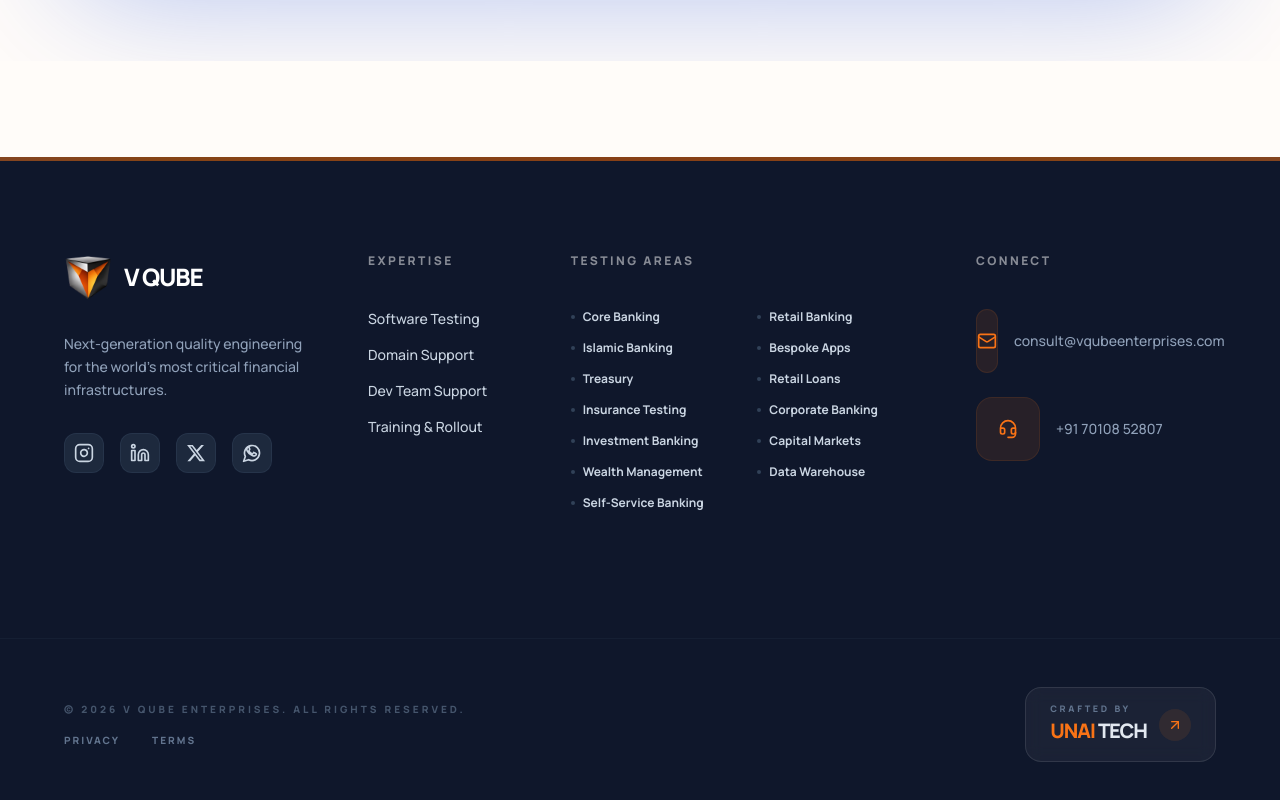
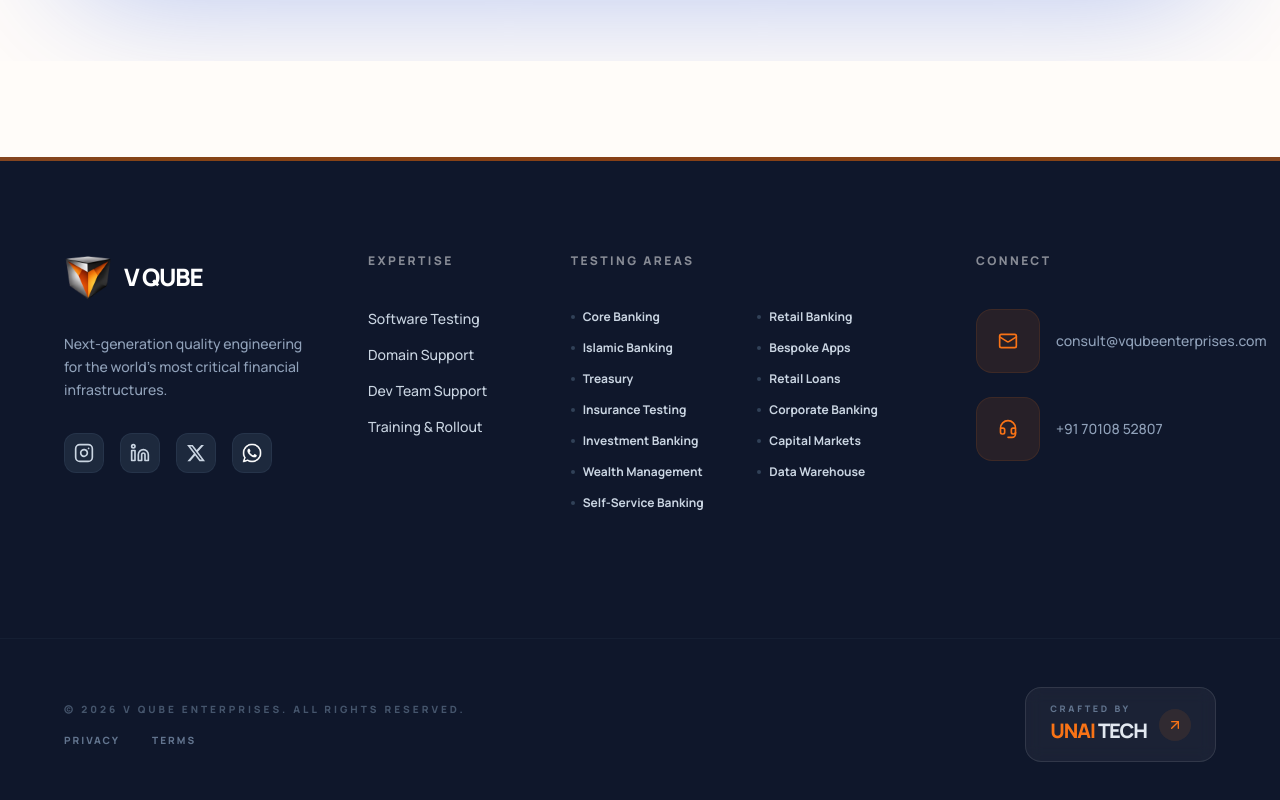
Before and after one commit to NrGjoe846/v-qube, a React (Vite) app: page /testing/self-service-banking in a window 1280 px wide. Shown: the part 4359-5159 px from the top of the page. Built offline with nearby package versions, Linux system fonts and the light colour scheme.

Commit message:
refactor: update footer social links with WhatsApp icon and improve UI/UX across multiple pages

```diff
--- a/src/components/Footer.tsx
+++ b/src/components/Footer.tsx
@@ -21,23 +21,7 @@ const XIcon = ({ size = 20, color = "currentColor", ...props }) => (
   </svg>
 );
 
-const WhatsAppIcon = ({ size = 20, color = "currentColor", strokeWidth = 2, ...props }) => (
-  <svg
-    width={size}
-    height={size}
-    viewBox="0 0 24 24"
-    fill="none"
-    stroke={color}
-    strokeWidth={strokeWidth}
-    strokeLinecap="round"
-    strokeLinejoin="round"
-    xmlns="http://www.w3.org/2000/svg"
-    {...props}
-  >
-    <path d="M7.9 20A9 9 0 1 0 4 16.1L2 22Z" />
-    <path d="M16.5 12.5c-.3-.2-1.7-.8-2-1-.3-.2-.5-.3-.7.2-.2.4-.7 1-.9 1.2-.2.2-.4.2-.7 0-.3-.2-1.2-.4-2.3-1.4-.8-.7-1.4-1.6-1.5-1.9-.2-.3 0-.4.1-.6.1-.2.3-.4.4-.6.1-.2.2-.4.3-.6.1-.2 0-.4 0-.6s-.6-1.5-.8-2c-.2-.5-.4-.4-.5-.4h-.5s-.4 0-.7.3c-.3.3-1 1-1 2.4s1 2.8 1.1 3c.1.2 2 3.1 4.9 4.3.7.3 1.2.5 1.6.6.7.2 1.3.2 1.8.1.5-.1 1.7-.7 1.9-1.3.2-.6.2-1.1.1-1.3-.1-.2-.3-.3-.6-.4Z" />
-  </svg>
-);
+
 
 const testingAreas = [
   { name: "Core Banking", path: "/testing/core-banking" },
@@ -70,10 +54,30 @@ export default function Footer() {
             Next-generation quality engineering for the world's most critical financial infrastructures.
           </p>
           <div className="flex gap-4">
-            <a href="https://instagram.com/vqube" target="_blank" rel="noopener noreferrer" className="w-10 h-10 rounded-xl bg-slate-800 flex items-center justify-center hover:bg-primary hover:text-white transition-all border border-slate-700/50"><Instagram className="w-5 h-5" /></a>
-            <a href="https://linkedin.com/company/vqube" target="_blank" rel="noopener noreferrer" className="w-10 h-10 rounded-xl bg-slate-800 flex items-center justify-center hover:bg-primary hover:text-white transition-all border border-slate-700/50"><Linkedin className="w-5 h-5" /></a>
-            <a href="https://x.com/vqube" target="_blank" rel="noopener noreferrer" className="w-10 h-10 rounded-xl bg-slate-800 flex items-center justify-center hover:bg-primary hover:text-white transition-all border border-slate-700/50"><XIcon size={20} /></a>
-            <a href="https://wa.me/917010852807" target="_blank" rel="noopener noreferrer" className="w-10 h-10 rounded-xl bg-slate-800 flex items-center justify-center hover:bg-primary hover:text-white transition-all border border-slate-700/50"><WhatsAppIcon size={20} /></a>
+            <Link
+              to="/404"
+              className="w-10 h-10 rounded-xl bg-slate-800 flex items-center justify-center hover:bg-primary hover:text-white transition-all border border-slate-700/50"
+            >
+              <Instagram className="w-5 h-5" />
+            </Link>
+            <Link
+              to="/404"
+              className="w-10 h-10 rounded-xl bg-slate-800 flex items-center justify-center hover:bg-primary hover:text-white transition-all border border-slate-700/50"
+            >
+              <Linkedin className="w-5 h-5" />
+            </Link>
+            <Link
+              to="/404"
+              className="w-10 h-10 rounded-xl bg-slate-800 flex items-center justify-center hover:bg-primary hover:text-white transition-all border border-slate-700/50"
+            >
+              <XIcon size={20} />
+            </Link>
+            <Link
+              to="/404"
+              className="w-10 h-10 rounded-xl bg-slate-800 flex items-center justify-center hover:bg-primary hover:text-white transition-all border border-slate-700/50"
+            >
+              <img src="/whatsapp.png" alt="WhatsApp" className="w-5 h-5 object-contain brightness-0 invert" />
+            </Link>
           </div>
         </div>
 
@@ -108,13 +112,13 @@ export default function Footer() {
           <ul className="space-y-6 text-sm font-medium">
             <li className="flex items-center gap-4 group">
               <a href="mailto:consult@vqube.com" className="flex items-center gap-4 w-full">
-                <div className="w-16 h-16 rounded-2xl bg-primary/10 flex items-center justify-center text-primary border border-primary/10 group-hover:bg-primary group-hover:text-white transition-all duration-500"><Mail className="w-5 h-5" /></div>
+                <div className="w-16 h-16 flex-shrink-0 rounded-2xl bg-primary/10 flex items-center justify-center text-primary border border-primary/10 group-hover:bg-primary group-hover:text-white transition-all duration-500"><Mail className="w-5 h-5" /></div>
                 <span className="text-slate-400 group-hover:text-white transition-colors">consult@vqubeenterprises.com</span>
               </a>
             </li>
             <li className="flex items-center gap-4 group">
               <a href="tel:+18008782372" className="flex items-center gap-4 w-full">
-                <div className="w-16 h-16 rounded-2xl bg-primary/10 flex items-center justify-center text-primary border border-primary/10 group-hover:bg-primary group-hover:text-white transition-all duration-500"><Headset className="w-5 h-5" /></div>
+                <div className="w-16 h-16 flex-shrink-0 rounded-2xl bg-primary/10 flex items-center justify-center text-primary border border-primary/10 group-hover:bg-primary group-hover:text-white transition-all duration-500"><Headset className="w-5 h-5" /></div>
                 <span className="text-slate-400 group-hover:text-white transition-colors">+91 70108 52807</span>
               </a>
             </li>
--- a/src/pages/About.tsx
+++ b/src/pages/About.tsx
@@ -257,7 +257,7 @@ export default function About() {
               <h2 className="text-5xl md:text-8xl font-black text-white leading-[1] mb-12 tracking-tight">Secure your digital future with the laboratory of <span className="italic">BFSI testing.</span></h2>
               <div className="flex flex-col sm:flex-row items-center justify-center gap-8">
                 <Link to="/contact" className="bg-white text-primary px-14 py-6 rounded-2xl font-black text-xl hover:scale-105 transition-all shadow-2xl shadow-black/10 inline-block w-full sm:w-auto">Initiate Consultation</Link>
-                <button className="border-2 border-white/30 text-white px-14 py-6 rounded-2xl font-black text-xl hover:bg-white/10 transition-all w-full sm:w-auto">Download Portfolio</button>
+                <button className="border-2 border-white/30 text-white px-14 py-6 rounded-2xl font-black text-xl hover:bg-white/10 transition-all w-full sm:w-auto">Request Portfolio</button>
               </div>
             </div>
           </div>
--- a/src/pages/DevTeamSupport.tsx
+++ b/src/pages/DevTeamSupport.tsx
@@ -62,8 +62,8 @@ export default function DevTeamSupport() {
                   <Link to="/contact" className="px-8 py-4 orange-gradient text-white rounded-xl font-black shadow-xl shadow-primary/25 hover:scale-105 transition-all">
                     Request Integration Plan
                   </Link>
-                  <Link to="/testing" className="px-8 py-4 bg-slate-50 text-slate-900 border border-slate-200 rounded-xl font-black hover:bg-slate-100 transition-all">
-                    QA Methodology
+                  <Link to="/contact?type=qa-methodology" className="px-8 py-4 bg-slate-50 text-slate-900 border border-slate-200 rounded-xl font-black hover:bg-slate-100 transition-all">
+                    Enquiry QA Methodology
                   </Link>
                 </div>
               </motion.div>
--- a/src/pages/SoftwareTesting.tsx
+++ b/src/pages/SoftwareTesting.tsx
@@ -55,6 +55,14 @@ export default function SoftwareTesting() {
                 <ChevronRight className="w-3 h-3 text-slate-300" />
                 <span className="text-[10px] font-black uppercase tracking-widest text-primary">Software Testing</span>
               </nav>
+              <motion.div
+                initial={{ opacity: 0, y: 20 }}
+                animate={{ opacity: 1, y: 0 }}
+                transition={{ duration: 0.8, ease: [0.16, 1, 0.3, 1], delay: 0.1 }}
+              >
+                <span className="inline-flex items-center px-4 py-1.5 rounded-full bg-primary/20 text-primary text-[10px] font-black tracking-widest uppercase mb-8 border border-primary/30">
+                  Enterprise Infrastructure
+                </span>
                 <h1 className="font-headline text-5xl md:text-7xl font-black tracking-tighter text-slate-900 mb-8 leading-[1.1]">
                   Software Testing <br />Services for <span className="text-primary">Banking.</span>
                 </h1>
@@ -66,6 +74,7 @@ export default function SoftwareTesting() {
                     Start Free Audit
                   </Link>
                 </div>
+              </motion.div>
             </motion.div>
 
             <motion.div
--- a/src/pages/UserTraining.tsx
+++ b/src/pages/UserTraining.tsx
@@ -54,6 +54,14 @@ export default function UserTraining() {
                 <ChevronRight className="w-3 h-3 text-slate-300" />
                 <span className="text-[10px] font-black uppercase tracking-widest text-primary">Training & Rollout</span>
               </nav>
+              <motion.div
+                initial={{ opacity: 0, y: 20 }}
+                animate={{ opacity: 1, y: 0 }}
+                transition={{ duration: 0.8, ease: [0.16, 1, 0.3, 1], delay: 0.1 }}
+              >
+                <span className="inline-flex items-center px-4 py-1.5 rounded-full bg-primary/20 text-primary text-[10px] font-black tracking-widest uppercase mb-8 border border-primary/30">
+                  Enterprise Infrastructure
+                </span>
                 <h1 className="font-headline text-5xl md:text-7xl font-black tracking-tighter text-slate-900 mb-8 leading-[1.1]">
                   User Training & <br />Rollout <span className="text-primary">Support.</span>
                 </h1>
@@ -65,6 +73,7 @@ export default function UserTraining() {
                     Request Rollout Plan
                   </Link>
                 </div>
+              </motion.div>
             </motion.div>
 
             <motion.div
```
Also changed, not shown: public/whatsapp.png (added). Lines whose indentation alone changed are shown as unchanged.
